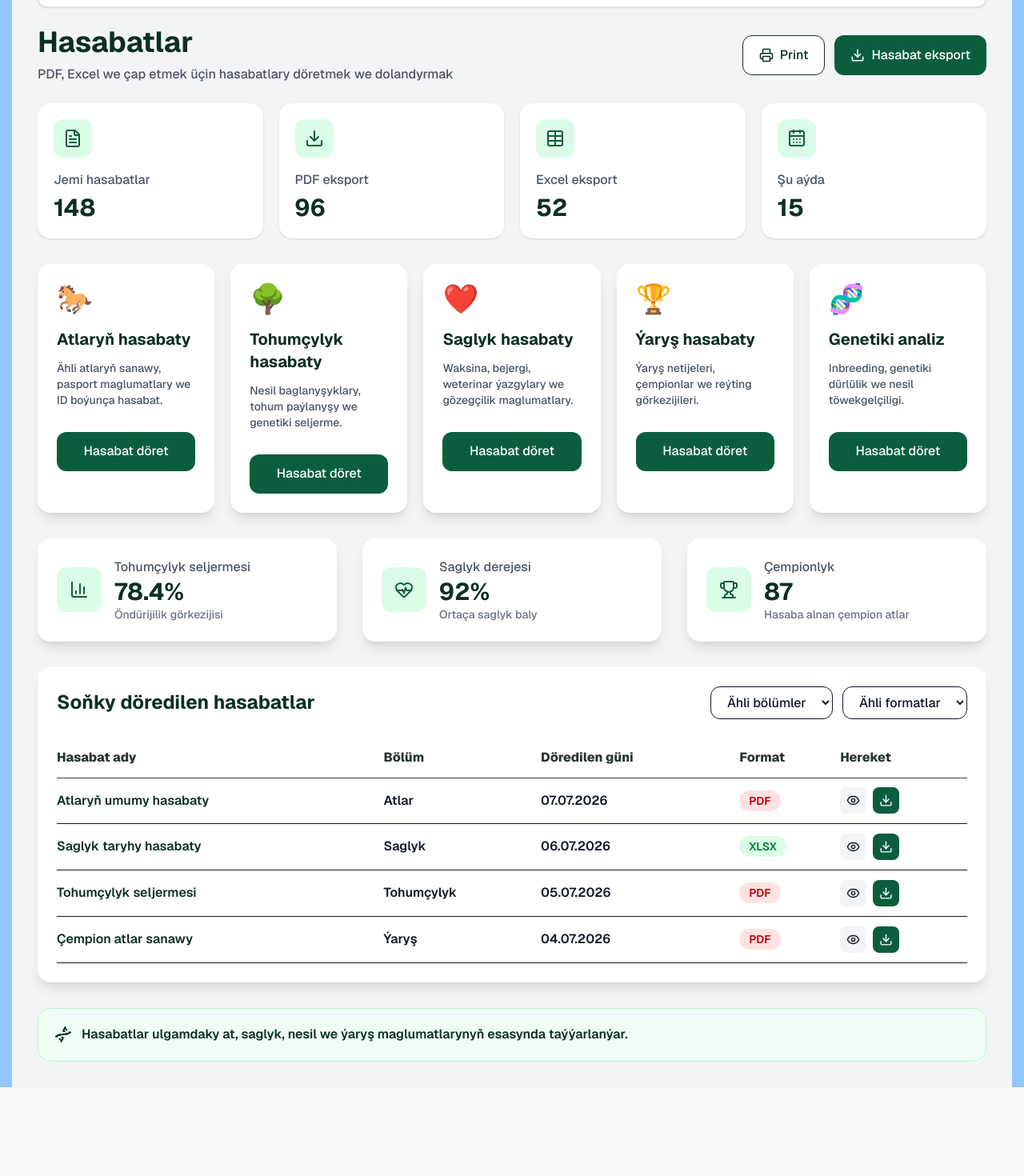
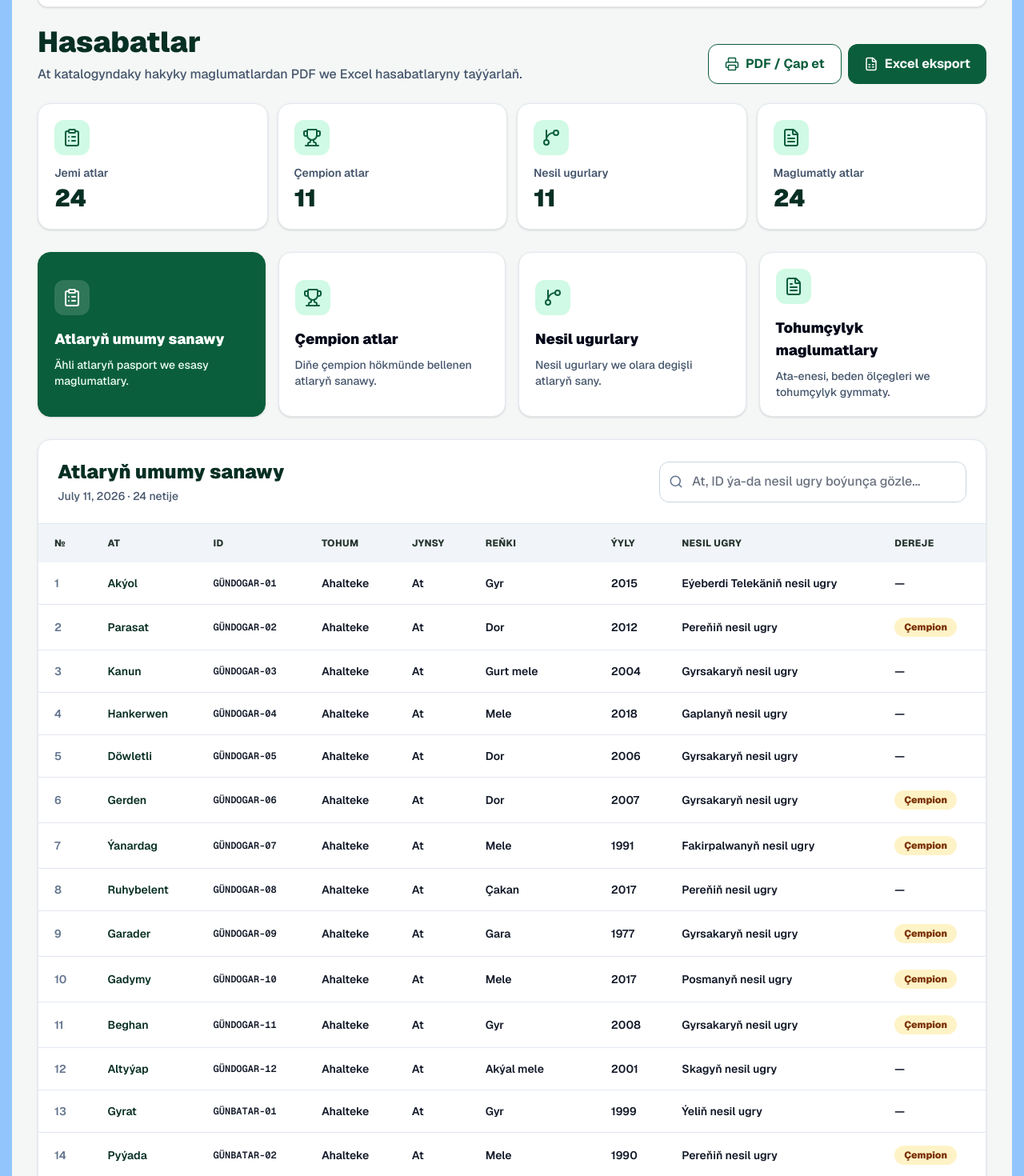
Before and after one commit to Stoun05/horse-portal-v2, a Next.js app: page /hasabatlar in a window 1280 px wide. Shown: the part 140-1610 px from the top of the page at 80% size. Before the commit the page ends 1499 px from the top, so only its background shows below. Built offline with nearby package versions, Linux system fonts and the light colour scheme.

Commit message:
Hakyky maglumatlardan doly hasabatlar döret
* feat: build real horse reports and exports

* fix: remove unused report variable

* fix: clean report imports

* fix: use supported report icon

```diff
--- a/app/hasabatlar/page.tsx
+++ b/app/hasabatlar/page.tsx
@@ -1,272 +1,349 @@
 "use client";
 
-import { useState } from "react";
+import { ReactNode, useMemo, useState } from "react";
 import Sidebar from "../../components/Sidebar";
 import Topbar from "../../components/Topbar";
 import Breadcrumb from "../../components/Breadcrumb";
+import { useHorseCatalog } from "../../lib/useHorseCatalog";
+import type { Horse } from "../../lib/horses";
 import {
+  FileSpreadsheet,
   FileText,
-  Download,
-  Table,
-  CalendarDays,
+  GitBranch,
+  ClipboardList,
   Printer,
-  Eye,
-  BarChart3,
-  HeartPulse,
+  Search,
   Trophy,
-  Dna,
 } from "lucide-react";
 
-const reportTypes = [
-  {
-    title: "Atlaryň hasabaty",
-    desc: "Ähli atlaryň sanawy, pasport maglumatlary we ID boýunça hasabat.",
-    icon: "🐎",
-  },
-  {
-    title: "Tohumçylyk hasabaty",
-    desc: "Nesil baglanyşyklary, tohum paýlanyşy we genetiki seljerme.",
-    icon: "🌳",
-  },
-  {
-    title: "Saglyk hasabaty",
-    desc: "Waksina, bejergi, weterinar ýazgylary we gözegçilik maglumatlary.",
-    icon: "❤️",
-  },
-  {
-    title: "Ýaryş hasabaty",
-    desc: "Ýaryş netijeleri, çempionlar we reýting görkezijileri.",
-    icon: "🏆",
-  },
-  {
-    title: "Genetiki analiz",
-    desc: "Inbreeding, genetiki dürlülik we nesil töwekgelçiligi.",
-    icon: "🧬",
-  },
-];
+type ReportKey = "all" | "champions" | "lineages" | "breeding";
 
-const reports = [
-  ["Atlaryň umumy hasabaty", "Atlar", "07.07.2026", "PDF"],
-  ["Saglyk taryhy hasabaty", "Saglyk", "06.07.2026", "XLSX"],
-  ["Tohumçylyk seljermesi", "Tohumçylyk", "05.07.2026", "PDF"],
-  ["Çempion atlar sanawy", "Ýaryş", "04.07.2026", "PDF"],
+const reports: { key: ReportKey; title: string; desc: string; icon: ReactNode }[] = [
+  { key: "all", title: "Atlaryň umumy sanawy", desc: "Ähli atlaryň pasport we esasy maglumatlary.", icon: <ClipboardList /> },
+  { key: "champions", title: "Çempion atlar", desc: "Diňe çempion hökmünde bellenen atlaryň sanawy.", icon: <Trophy /> },
+  { key: "lineages", title: "Nesil ugurlary", desc: "Nesil ugurlary we olara degişli atlaryň sany.", icon: <GitBranch /> },
+  { key: "breeding", title: "Tohumçylyk maglumatlary", desc: "Ata-enesi, beden ölçegleri we tohumçylyk gymmaty.", icon: <FileText /> },
 ];
 
 export default function HasabatlarPage() {
   const [open, setOpen] = useState(false);
+  const { horses, hydrated } = useHorseCatalog();
+  const [active, setActive] = useState<ReportKey>("all");
+  const [query, setQuery] = useState("");
+
+  const champions = useMemo(() => horses.filter((horse) => horse.champion), [horses]);
+  const lineageRows = useMemo(() => {
+    const grouped = new Map<string, Horse[]>();
+    horses.forEach((horse) => {
+      const name = horse.lineage?.trim() || "Maglumat ýok";
+      grouped.set(name, [...(grouped.get(name) || []), horse]);
+    });
+    return [...grouped.entries()]
+      .map(([lineage, items]) => ({ lineage, count: items.length, horses: items.map((item) => item.name).join(", ") }))
+      .sort((a, b) => b.count - a.count || a.lineage.localeCompare(b.lineage, "tk"));
+  }, [horses]);
+
+  const filteredHorses = useMemo(() => {
+    const source = active === "champions" ? champions : horses;
+    const normalized = query.trim().toLocaleLowerCase("tk");
+    if (!normalized) return source;
+    return source.filter((horse) =>
+      [
+        horse.name,
+        horse.code,
+        horse.breed,
+        horse.color,
+        horse.lineage,
+        horse.father,
+        horse.mother,
+        horse.bodyMeasurements,
+        horse.breedingValue,
+      ]
+        .join(" ")
+        .toLocaleLowerCase("tk")
+        .includes(normalized)
+    );
+  }, [active, champions, horses, query]);
+
+  const filteredLineages = useMemo(() => {
+    const normalized = query.trim().toLocaleLowerCase("tk");
+    if (!normalized) return lineageRows;
+    return lineageRows.filter((row) =>
+      [row.lineage, row.horses].join(" ").toLocaleLowerCase("tk").includes(normalized)
+    );
+  }, [lineageRows, query]);
+
+  const activeReport = reports.find((report) => report.key === active)!;
+  const visibleCount = active === "lineages" ? filteredLineages.length : filteredHorses.length;
+
+  const exportExcel = () => {
+    const workbook = buildExcelWorkbook(horses, champions, lineageRows);
+    const blob = new Blob([workbook], { type: "application/vnd.ms-excel;charset=utf-8" });
+    const url = URL.createObjectURL(blob);
+    const link = document.createElement("a");
+    link.href = url;
+    link.download = `atcylyk-hasabatlary-${new Date().toISOString().slice(0, 10)}.xls`;
+    link.click();
+    URL.revokeObjectURL(url);
+  };
 
   return (
-    <div className="min-h-screen bg-gray-100 lg:flex">
+    <div className="min-h-screen bg-[#f4f7f5] lg:flex">
       <Sidebar open={open} setOpen={setOpen} />
-
-      <div className="flex-1 border-x-0 sm:border-x-4 lg:border-x-[15px] border-[#93c5fd]">
+      <div className="min-w-0 flex-1 border-x-0 border-[#93c5fd] sm:border-x-4 lg:border-x-[15px]">
         <Topbar setOpen={setOpen} />
 
         <main className="p-4 sm:p-6 lg:p-8">
           <Breadcrumb />
 
-          <div className="flex flex-col lg:flex-row lg:items-center lg:justify-between gap-4 mb-6">
+          <header className="mb-6 flex flex-col justify-between gap-4 lg:flex-row lg:items-end print:hidden">
             <div>
-              <h1 className="text-3xl lg:text-4xl font-bold text-[#0b2f24]">
-                Hasabatlar
-              </h1>
-              <p className="text-gray-600 mt-2">
-                PDF, Excel we çap etmek üçin hasabatlary döretmek we dolandyrmak
+              <h1 className="text-3xl font-black text-[#082f24] lg:text-4xl">Hasabatlar</h1>
+              <p className="mt-2 font-medium text-slate-600">
+                At katalogyndaky hakyky maglumatlardan PDF we Excel hasabatlaryny taýýarlaň.
               </p>
             </div>
-
-            <div className="flex flex-wrap gap-3">
-              <button className="flex items-center gap-2 bg-white border px-5 py-3 rounded-xl hover:bg-gray-50 text-[#0b2f24]">
-                <Printer size={18} />
-                Print
+            <div className="flex flex-wrap gap-2">
+              <button
+                onClick={() => window.print()}
+                className="inline-flex items-center gap-2 rounded-xl border border-[#0b5e3c] bg-white px-5 py-3 font-bold text-[#0b5e3c] hover:bg-emerald-50"
+              >
+                <Printer size={18} /> PDF / Çap et
               </button>
-
-              <button className="flex items-center gap-2 bg-[#0b5e3c] text-white px-5 py-3 rounded-xl hover:bg-[#08462d]">
-                <Download size={18} />
-                Hasabat eksport
+              <button
+                onClick={exportExcel}
+                disabled={!hydrated || !horses.length}
+                className="inline-flex items-center gap-2 rounded-xl bg-[#0b5e3c] px-5 py-3 font-bold text-white hover:bg-[#08462d] disabled:opacity-50"
+              >
+                <FileSpreadsheet size={18} /> Excel eksport
               </button>
             </div>
-          </div>
+          </header>
 
-          <div className="grid grid-cols-1 md:grid-cols-4 gap-5 mb-8">
-            <Stat icon={<FileText />} title="Jemi hasabatlar" value="148" />
-            <Stat icon={<Download />} title="PDF eksport" value="96" />
-            <Stat icon={<Table />} title="Excel eksport" value="52" />
-            <Stat icon={<CalendarDays />} title="Şu aýda" value="15" />
-          </div>
+          <section className="mb-7 grid grid-cols-2 gap-3 lg:grid-cols-4 print:hidden">
+            <Stat icon={<ClipboardList />} label="Jemi atlar" value={horses.length} />
+            <Stat icon={<Trophy />} label="Çempion atlar" value={champions.length} />
+            <Stat icon={<GitBranch />} label="Nesil ugurlary" value={lineageRows.length} />
+            <Stat icon={<FileText />} label="Maglumatly atlar" value={horses.filter((horse) => horse.breedingValue).length} />
+          </section>
 
-          <div className="grid grid-cols-1 xl:grid-cols-5 gap-5 mb-8">
-            {reportTypes.map((item) => (
-              <div
-                key={item.title}
-                className="bg-white rounded-2xl shadow-lg p-6 hover:-translate-y-1 hover:shadow-xl transition"
+          <section className="mb-7 grid gap-4 md:grid-cols-2 xl:grid-cols-4 print:hidden">
+            {reports.map((report) => (
+              <button
+                key={report.key}
+                onClick={() => {
+                  setActive(report.key);
+                  setQuery("");
+                }}
+                className={`rounded-2xl border p-5 text-left shadow-sm transition hover:-translate-y-0.5 hover:shadow-md ${
+                  active === report.key
+                    ? "border-[#0b5e3c] bg-[#0b5e3c] text-white"
+                    : "border-slate-200 bg-white text-slate-950"
+                }`}
               >
-                <div className="text-4xl mb-4">{item.icon}</div>
+                <span className={`mb-4 flex h-11 w-11 items-center justify-center rounded-xl ${
+                  active === report.key ? "bg-white/15 text-white" : "bg-emerald-100 text-[#0b5e3c]"
+                }`}>
+                  {report.icon}
+                </span>
+                <span className="block text-lg font-black">{report.title}</span>
+                <span className={`mt-2 block text-sm ${
+                  active === report.key ? "text-emerald-50" : "text-slate-600"
+                }`}>{report.desc}</span>
+              </button>
+            ))}
+          </section>
 
-                <h3 className="text-xl font-bold text-[#0b2f24]">
-                  {item.title}
-                </h3>
-
-                <p className="text-gray-600 mt-3 text-sm min-h-[70px]">
-                  {item.desc}
-                </p>
-
-                <button className="mt-5 w-full bg-[#0b5e3c] text-white py-3 rounded-xl hover:bg-[#08462d]">
-                  Hasabat döret
-                </button>
-              </div>
-            ))}
-          </div>
-
-          <div className="grid grid-cols-1 xl:grid-cols-3 gap-8 mb-8">
-            <SmallPanel
-              icon={<BarChart3 />}
-              title="Tohumçylyk seljermesi"
-              value="78.4%"
-              desc="Öndürijilik görkezijisi"
-            />
-
-            <SmallPanel
-              icon={<HeartPulse />}
-              title="Saglyk derejesi"
-              value="92%"
-              desc="Ortaça saglyk baly"
-            />
-
-            <SmallPanel
-              icon={<Trophy />}
-              title="Çempionlyk"
-              value="87"
-              desc="Hasaba alnan çempion atlar"
-            />
-          </div>
-
-          <div className="bg-white rounded-2xl shadow-lg p-6 overflow-x-auto">
-            <div className="flex flex-col lg:flex-row lg:items-center lg:justify-between gap-4 mb-6">
-              <h2 className="text-2xl font-bold text-[#0b2f24]">
-                Soňky döredilen hasabatlar
-              </h2>
-
-              <div className="flex gap-3">
-                <select className="border rounded-xl px-4 py-2 text-gray-900">
-                  <option>Ähli bölümler</option>
-                  <option>Atlar</option>
-                  <option>Saglyk</option>
-                  <option>Tohumçylyk</option>
-                  <option>Ýaryş</option>
-                </select>
-
-                <select className="border rounded-xl px-4 py-2 text-gray-900">
-                  <option>Ähli formatlar</option>
-                  <option>PDF</option>
-                  <option>XLSX</option>
-                </select>
+          <section className="overflow-hidden rounded-2xl border border-slate-200 bg-white shadow-sm">
+            <div className="border-b border-slate-200 p-5 sm:p-6">
+              <div className="flex flex-col gap-4 lg:flex-row lg:items-center lg:justify-between">
+                <div>
+                  <p className="hidden text-sm font-bold uppercase tracking-[0.18em] text-[#0b5e3c] print:block">
+                    Atçylyk portaly — resmi hasabat
+                  </p>
+                  <h2 className="text-2xl font-black text-[#082f24]">{activeReport.title}</h2>
+                  <p className="mt-1 text-sm font-medium text-slate-600">
+                    {new Intl.DateTimeFormat("tk-TM", { dateStyle: "long" }).format(new Date())} · {visibleCount} netije
+                  </p>
+                </div>
+                <div className="relative w-full lg:w-96 print:hidden">
+                  <Search className="absolute left-3 top-1/2 -translate-y-1/2 text-slate-500" size={18} />
+                  <input
+                    value={query}
+                    onChange={(event) => setQuery(event.target.value)}
+                    placeholder="At, ID ýa-da nesil ugry boýunça gözle..."
+                    className="w-full rounded-xl border border-slate-300 bg-white py-3 pl-10 pr-3 text-slate-950 outline-none placeholder:text-slate-400 focus:border-[#0b5e3c] focus:ring-2 focus:ring-emerald-100"
+                  />
+                </div>
               </div>
             </div>
 
-            <table className="w-full min-w-[850px] text-gray-900">
-              <thead>
-                <tr className="border-b text-gray-700">
-                  <th className="text-left py-3">Hasabat ady</th>
-                  <th className="text-left py-3">Bölüm</th>
-                  <th className="text-left py-3">Döredilen güni</th>
-                  <th className="text-left py-3">Format</th>
-                  <th className="text-left py-3">Hereket</th>
-                </tr>
-              </thead>
+            {!hydrated ? (
+              <p className="p-12 text-center font-semibold text-slate-600">Maglumatlar ýüklenýär...</p>
+            ) : active === "lineages" ? (
+              <LineageTable rows={filteredLineages} />
+            ) : active === "breeding" ? (
+              <BreedingTable horses={filteredHorses} />
+            ) : (
+              <HorseTable horses={filteredHorses} showChampion={active === "all"} />
+            )}
 
-              <tbody>
-                {reports.map((r) => (
-                  <tr key={r[0]} className="border-b hover:bg-gray-50">
-                    <td className="py-4 font-bold text-[#0b2f24]">{r[0]}</td>
-                    <td>{r[1]}</td>
-                    <td>{r[2]}</td>
-                    <td>
-                      <span
-                        className={`px-3 py-1 rounded-full text-sm font-semibold ${
-                          r[3] === "PDF"
-                            ? "bg-red-100 text-red-700"
-                            : "bg-green-100 text-green-700"
-                        }`}
-                      >
-                        {r[3]}
-                      </span>
-                    </td>
-                    <td>
-                      <div className="flex gap-2">
-                        <button className="p-2 rounded-lg bg-gray-100 hover:bg-gray-200">
-                          <Eye size={17} />
-                        </button>
-                        <button className="p-2 rounded-lg bg-[#0b5e3c] text-white hover:bg-[#08462d]">
-                          <Download size={17} />
-                        </button>
-                      </div>
-                    </td>
-                  </tr>
-                ))}
-              </tbody>
-            </table>
-          </div>
+            {visibleCount === 0 && hydrated && (
+              <div className="border-t border-slate-200 p-12 text-center">
+                <FileText className="mx-auto text-emerald-700" size={42} />
+                <h3 className="mt-3 text-xl font-black text-slate-950">Maglumat tapylmady</h3>
+                <p className="mt-1 text-slate-600">Gözleg sözüni üýtgedip gaýtadan synanyşyň.</p>
+              </div>
+            )}
+          </section>
 
-          <div className="mt-8 bg-green-50 border border-green-200 rounded-2xl p-5 text-[#0b2f24]">
-            <div className="flex items-center gap-3">
-              <Dna size={22} />
-              <p className="font-semibold">
-                Hasabatlar ulgamdaky at, saglyk, nesil we ýaryş maglumatlarynyň
-                esasynda taýýarlanýar.
-              </p>
-            </div>
-          </div>
+          <p className="mt-5 rounded-xl border border-emerald-200 bg-emerald-50 p-4 text-sm font-semibold text-emerald-950 print:hidden">
+            Excel faýlynda dört aýratyn sahypa döredilýär: umumy sanaw, çempionlar, nesil ugurlary we tohumçylyk maglumatlary.
+          </p>
         </main>
       </div>
     </div>
   );
 }
 
-function Stat({
-  icon,
-  title,
-  value,
-}: {
-  icon: React.ReactNode;
-  title: string;
-  value: string;
-}) {
+function HorseTable({ horses, showChampion }: { horses: Horse[]; showChampion: boolean }) {
+  if (!horses.length) return null;
   return (
-    <div className="bg-white rounded-2xl shadow p-5 hover:-translate-y-1 hover:shadow-lg transition">
-      <div className="w-12 h-12 rounded-xl bg-green-100 text-[#0b5e3c] flex items-center justify-center mb-4">
-        {icon}
-      </div>
-      <p className="text-gray-600">{title}</p>
-      <h3 className="text-3xl font-bold text-[#0b2f24] mt-1">{value}</h3>
+    <div className="overflow-x-auto">
+      <table className="w-full min-w-[980px] text-sm text-slate-950">
+        <thead className="bg-slate-100 text-left text-xs font-black uppercase tracking-wide text-slate-700">
+          <tr>
+            <th className="px-5 py-4">№</th><th className="px-5 py-4">At</th><th className="px-5 py-4">ID</th>
+            <th className="px-5 py-4">Tohum</th><th className="px-5 py-4">Jynsy</th><th className="px-5 py-4">Reňki</th>
+            <th className="px-5 py-4">Ýyly</th><th className="px-5 py-4">Nesil ugry</th>
+            {showChampion && <th className="px-5 py-4">Dereje</th>}
+          </tr>
+        </thead>
+        <tbody className="divide-y divide-slate-200">
+          {horses.map((horse, index) => (
+            <tr key={horse.id} className="hover:bg-slate-50">
+              <td className="px-5 py-4 font-semibold text-slate-500">{index + 1}</td>
+              <td className="px-5 py-4 font-black text-[#082f24]">{horse.name}</td>
+              <td className="px-5 py-4 font-mono text-xs">{horse.code}</td>
+              <td className="px-5 py-4">{horse.breed}</td><td className="px-5 py-4">{horse.sex}</td>
+              <td className="px-5 py-4">{horse.color}</td><td className="px-5 py-4">{horse.year}</td>
+              <td className="max-w-xs px-5 py-4">{horse.lineage || "Maglumat ýok"}</td>
+              {showChampion && <td className="px-5 py-4">{horse.champion ? <Badge>Çempion</Badge> : "—"}</td>}
+            </tr>
+          ))}
+        </tbody>
+      </table>
     </div>
   );
 }
 
-function SmallPanel({
-  icon,
-  title,
-  value,
-  desc,
-}: {
-  icon: React.ReactNode;
-  title: string;
-  value: string;
-  desc: string;
-}) {
+function LineageTable({ rows }: { rows: { lineage: string; count: number; horses: string }[] }) {
+  if (!rows.length) return null;
   return (
-    <div className="bg-white rounded-2xl shadow-lg p-6">
-      <div className="flex items-center gap-4">
-        <div className="w-14 h-14 rounded-xl bg-green-100 text-[#0b5e3c] flex items-center justify-center">
-          {icon}
-        </div>
-
-        <div>
-          <p className="text-gray-600">{title}</p>
-          <h3 className="text-3xl font-bold text-[#0b2f24]">{value}</h3>
-          <p className="text-sm text-gray-500">{desc}</p>
-        </div>
-      </div>
+    <div className="overflow-x-auto">
+      <table className="w-full min-w-[700px] text-sm text-slate-950">
+        <thead className="bg-slate-100 text-left text-xs font-black uppercase tracking-wide text-slate-700">
+          <tr><th className="px-5 py-4">№</th><th className="px-5 py-4">Nesil ugry</th><th className="px-5 py-4">At sany</th><th className="px-5 py-4">Atlar</th></tr>
+        </thead>
+        <tbody className="divide-y divide-slate-200">
+          {rows.map((row, index) => (
+            <tr key={row.lineage} className="hover:bg-slate-50">
+              <td className="px-5 py-4 font-semibold text-slate-500">{index + 1}</td>
+              <td className="px-5 py-4 font-black text-[#082f24]">{row.lineage}</td>
+              <td className="px-5 py-4"><Badge>{row.count} at</Badge></td>
+              <td className="px-5 py-4">{row.horses}</td>
+            </tr>
+          ))}
+        </tbody>
+      </table>
     </div>
   );
 }
+
+function BreedingTable({ horses }: { horses: Horse[] }) {
+  if (!horses.length) return null;
+  return (
+    <div className="overflow-x-auto">
+      <table className="w-full min-w-[1250px] text-sm text-slate-950">
+        <thead className="bg-slate-100 text-left text-xs font-black uppercase tracking-wide text-slate-700">
+          <tr>
+            <th className="px-5 py-4">At</th><th className="px-5 py-4">ID</th><th className="px-5 py-4">Atasy</th>
+            <th className="px-5 py-4">Enesi</th><th className="px-5 py-4">Beden ölçegleri</th>
+            <th className="px-5 py-4">Tohumçylyk gymmaty</th><th className="px-5 py-4">Klasy</th>
+          </tr>
+        </thead>
+        <tbody className="divide-y divide-slate-200">
+          {horses.map((horse) => (
+            <tr key={horse.id} className="align-top hover:bg-slate-50">
+              <td className="px-5 py-4 font-black text-[#082f24]">{horse.name}</td>
+              <td className="px-5 py-4 font-mono text-xs">{horse.code}</td>
+              <td className="max-w-sm px-5 py-4">{horse.father || "Maglumat ýok"}</td>
+              <td className="max-w-sm px-5 py-4">{horse.mother || "Maglumat ýok"}</td>
+              <td className="px-5 py-4">{horse.bodyMeasurements || "Maglumat ýok"}</td>
+              <td className="px-5 py-4">{horse.breedingValue || "Maglumat ýok"}</td>
+              <td className="px-5 py-4">{horse.horseClass || "Maglumat ýok"}</td>
+            </tr>
+          ))}
+        </tbody>
+      </table>
+    </div>
+  );
+}
+
+function Stat({ icon, label, value }: { icon: ReactNode; label: string; value: number }) {
+  return (
+    <div className="rounded-2xl border border-slate-200 bg-white p-5 shadow-sm">
+      <div className="mb-3 flex h-11 w-11 items-center justify-center rounded-xl bg-emerald-100 text-[#0b5e3c]">{icon}</div>
+      <p className="text-sm font-semibold text-slate-600">{label}</p>
+      <p className="mt-1 text-3xl font-black text-[#082f24]">{value}</p>
+    </div>
+  );
+}
+
+function Badge({ children }: { children: ReactNode }) {
+  return <span className="inline-flex rounded-full bg-amber-100 px-3 py-1 text-xs font-black text-amber-900">{children}</span>;
+}
+
+function escapeXml(value: unknown) {
+  return String(value ?? "")
+    .replaceAll("&", "&amp;")
+    .replaceAll("<", "&lt;")
+    .replaceAll(">", "&gt;")
+    .replaceAll('"', "&quot;");
+}
+
+function sheet(name: string, headers: string[], rows: (string | number)[][]) {
+  const rowXml = [headers, ...rows]
+    .map((row) =>
+      `<Row>${row.map((cell) => `<Cell><Data ss:Type="${typeof cell === "number" ? "Number" : "String"}">${escapeXml(cell)}</Data></Cell>`).join("")}</Row>`
+    )
+    .join("");
+  return `<Worksheet ss:Name="${escapeXml(name)}"><Table>${rowXml}</Table></Worksheet>`;
+}
+
+function buildExcelWorkbook(
+  horses: Horse[],
+  champions: Horse[],
+  lineages: { lineage: string; count: number; horses: string }[]
+) {
+  const commonHeaders = ["№", "At", "ID", "Tohum", "Jynsy", "Reňki", "Doglan ýyly", "Nesil ugry", "Çempion"];
+  const commonRows = (items: Horse[]) =>
+    items.map((horse, index) => [
+      index + 1, horse.name, horse.code, horse.breed, horse.sex, horse.color, horse.year,
+      horse.lineage || "Maglumat ýok", horse.champion ? "Hawa" : "Ýok",
+    ]);
+  const breedingRows = horses.map((horse) => [
+    horse.name, horse.code, horse.father || "Maglumat ýok", horse.mother || "Maglumat ýok",
+    horse.bodyMeasurements || "Maglumat ýok", horse.breedingValue || "Maglumat ýok",
+    horse.horseClass || "Maglumat ýok",
+  ]);
+  return `<?xml version="1.0" encoding="UTF-8"?>
+<?mso-application progid="Excel.Sheet"?>
+<Workbook xmlns="urn:schemas-microsoft-com:office:spreadsheet"
+ xmlns:ss="urn:schemas-microsoft-com:office:spreadsheet">
+ ${sheet("Umumy sanaw", commonHeaders, commonRows(horses))}
+ ${sheet("Çempionlar", commonHeaders, commonRows(champions))}
+ ${sheet("Nesil ugurlary", ["Nesil ugry", "At sany", "Atlar"], lineages.map((row) => [row.lineage, row.count, row.horses]))}
+ ${sheet("Tohumçylyk", ["At", "ID", "Atasy", "Enesi", "Beden ölçegleri", "Tohumçylyk gymmaty", "Klasy"], breedingRows)}
+</Workbook>`;
+}
```
